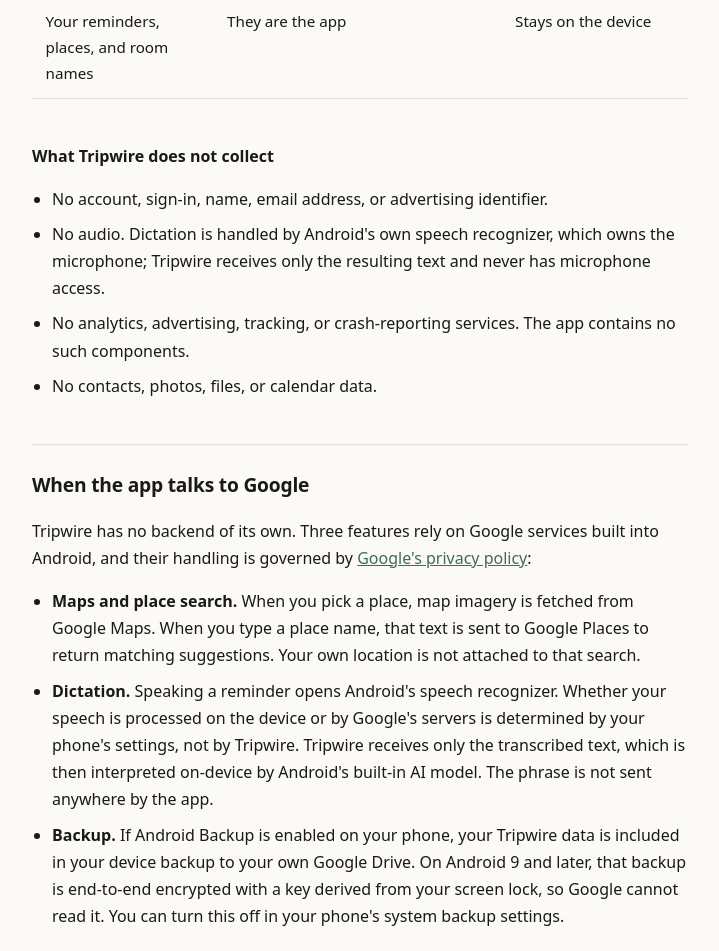
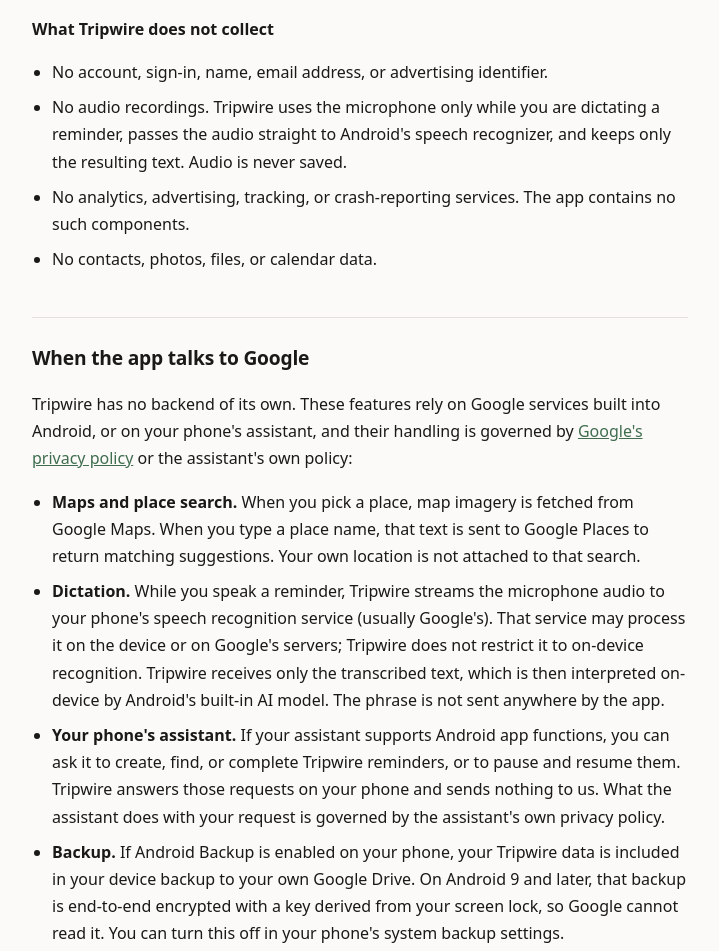
Before and after one commit to carterhudson/slothware-site, a plain HTML site: page privacy/index.html in a window 1280 px wide. Shown: the part 1357-2308 px from the top of the page, without its empty margins (280-999 px from the left). Drawn offline with Linux system fonts and the light colour scheme.

Commit message:
Correct the Tripwire privacy policy for Wi-Fi, dictation and the assistant
Remove the Wi-Fi scanning row, since the app no longer scans Wi-Fi. Say that
the app uses the microphone while dictating and hands the audio to Android's
speech recognizer, which may process it on Google's servers. Describe the
assistant app functions. Update the last-updated date.

```diff
--- a/privacy/index.html
+++ b/privacy/index.html
@@ -93,14 +93,14 @@
     <a class="back" href="/">&larr; Slothware</a>
 
     <h1>Tripwire Privacy Policy</h1>
-    <p class="dates">Effective 5 September 2026. Last updated 5 September 2026.</p>
+    <p class="dates">Effective 5 September 2026. Last updated 16 November 2026.</p>
 
     <div class="note">
       <p>
         <strong>The short version.</strong> Tripwire has no accounts and no servers. Your places,
         rooms, and reminders are stored on your phone and are never sent to us &mdash; we have no way
         to see them. The app talks to Google only to draw maps, to look up a place you search for by
-        name, and through Android's own speech and backup features.
+        name, and through Android's own speech, assistant, and backup features.
       </p>
     </div>
 
@@ -135,11 +135,6 @@
             <td>Stays on the device</td>
           </tr>
           <tr>
-            <td>Nearby Wi-Fi networks (identifier, name, frequency, signal strength)</td>
-            <td>Optional additional signal for room detection. Off by default</td>
-            <td>Stays on the device</td>
-          </tr>
-          <tr>
             <td>Physical activity (step detection)</td>
             <td>To pause scanning while you are sitting still, which saves battery. Optional, and
                 only requested on phones lacking the sensors that do this without permission</td>
@@ -157,8 +152,9 @@
     <h3>What Tripwire does not collect</h3>
     <ul>
       <li>No account, sign-in, name, email address, or advertising identifier.</li>
-      <li>No audio. Dictation is handled by Android's own speech recognizer, which owns the
-          microphone; Tripwire receives only the resulting text and never has microphone access.</li>
+      <li>No audio recordings. Tripwire uses the microphone only while you are dictating a reminder,
+          passes the audio straight to Android's speech recognizer, and keeps only the resulting
+          text. Audio is never saved.</li>
       <li>No analytics, advertising, tracking, or crash-reporting services. The app contains no
           such components.</li>
       <li>No contacts, photos, files, or calendar data.</li>
@@ -166,19 +162,24 @@
 
     <h2>When the app talks to Google</h2>
     <p>
-      Tripwire has no backend of its own. Three features rely on Google services built into Android,
-      and their handling is governed by
-      <a href="https://policies.google.com/privacy" rel="noopener">Google's privacy policy</a>:
+      Tripwire has no backend of its own. These features rely on Google services built into Android,
+      or on your phone's assistant, and their handling is governed by
+      <a href="https://policies.google.com/privacy" rel="noopener">Google's privacy policy</a> or the
+      assistant's own policy:
     </p>
     <ul>
       <li><strong>Maps and place search.</strong> When you pick a place, map imagery is fetched from
           Google Maps. When you type a place name, that text is sent to Google Places to return
           matching suggestions. Your own location is not attached to that search.</li>
-      <li><strong>Dictation.</strong> Speaking a reminder opens Android's speech recognizer. Whether
-          your speech is processed on the device or by Google's servers is determined by your phone's
-          settings, not by Tripwire. Tripwire receives only the transcribed text, which is then
-          interpreted on-device by Android's built-in AI model. The phrase is not sent anywhere by
-          the app.</li>
+      <li><strong>Dictation.</strong> While you speak a reminder, Tripwire streams the microphone audio
+          to your phone's speech recognition service (usually Google's). That service may process it
+          on the device or on Google's servers; Tripwire does not restrict it to on-device
+          recognition. Tripwire receives only the transcribed text, which is then interpreted
+          on-device by Android's built-in AI model. The phrase is not sent anywhere by the app.</li>
+      <li><strong>Your phone's assistant.</strong> If your assistant supports Android app functions,
+          you can ask it to create, find, or complete Tripwire reminders, or to pause and resume
+          them. Tripwire answers those requests on your phone and sends nothing to us. What the
+          assistant does with your request is governed by the assistant's own privacy policy.</li>
       <li><strong>Backup.</strong> If Android Backup is enabled on your phone, your Tripwire data is
           included in your device backup to your own Google Drive. On Android 9 and later, that
           backup is end-to-end encrypted with a key derived from your screen lock, so Google cannot
```
